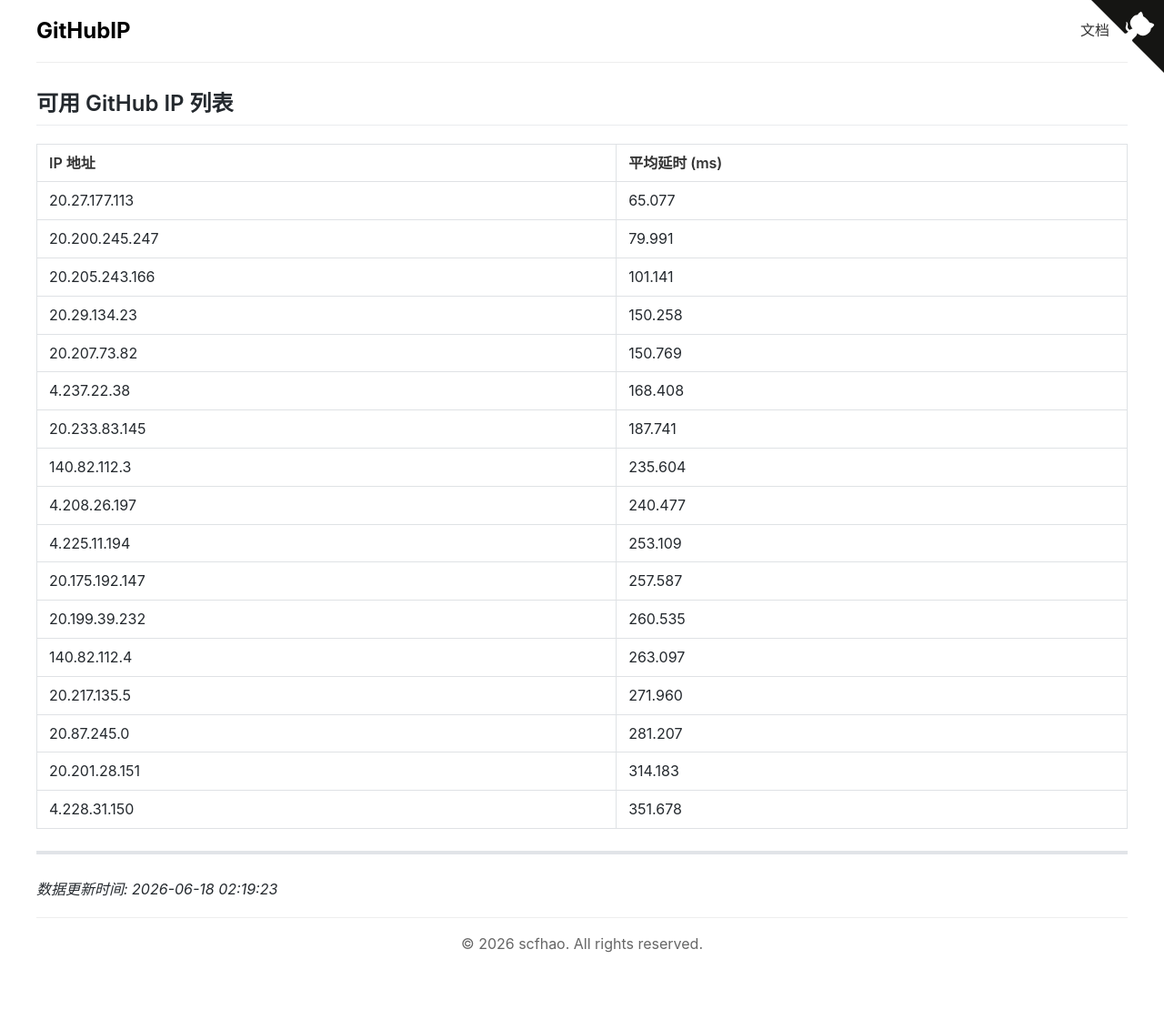
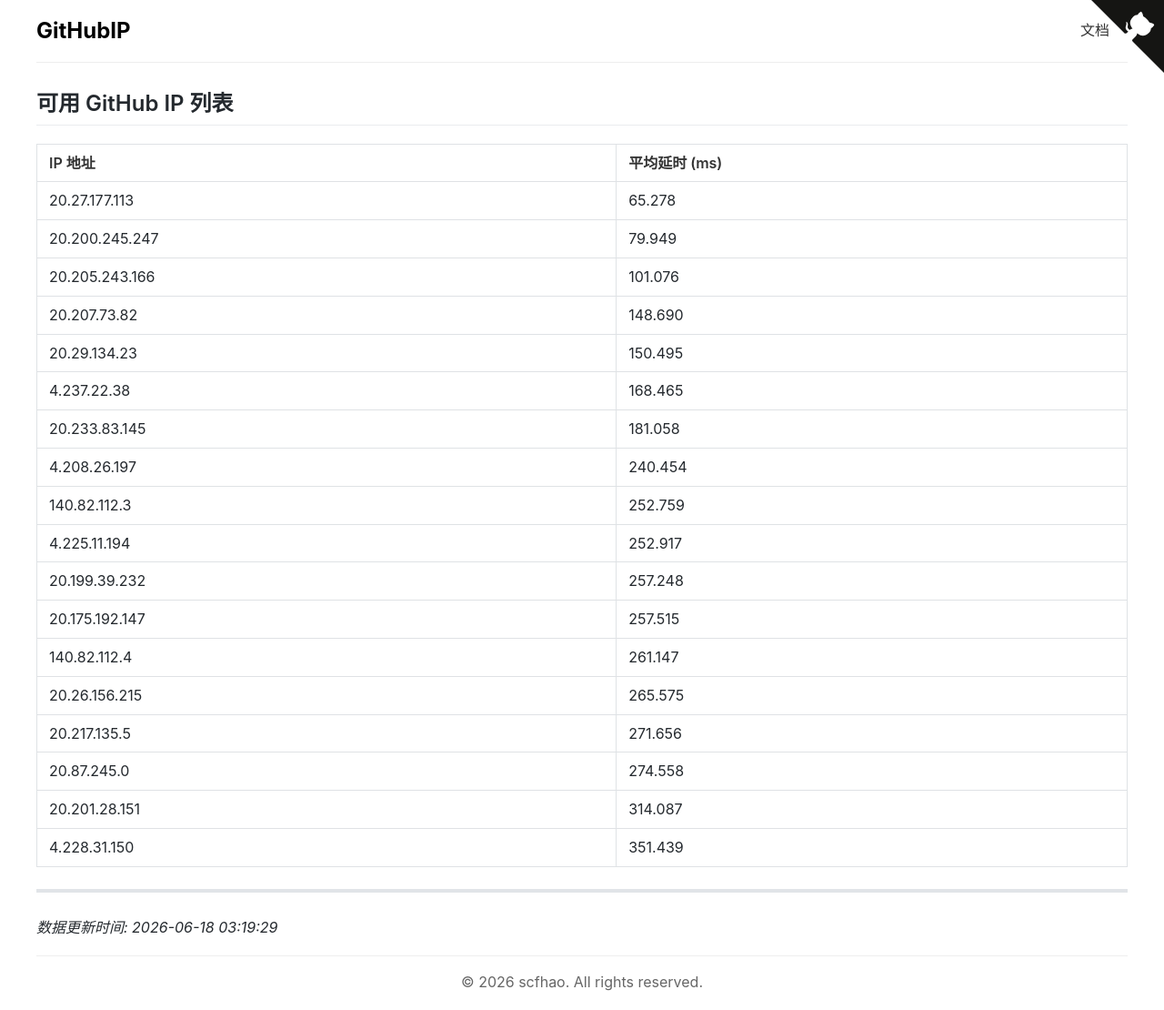
Before and after one commit to scfhao/GitHubIP, a Jekyll site: the page built from index.md, in a window 1280 px wide. Shown: the whole page at 91% size. Built offline with Jekyll 4.4.1, drawn with Linux system fonts in a browser that asks for light colours; before the commit the page ends 1068 px from its top, so only the background shows below that.

Commit message:
自动脚本执行 - 2026-06-18 03:19:29

```diff
--- a/index.md
+++ b/index.md
@@ -1,31 +1,32 @@
 ---
 layout: home
 title: GitHub IP 列表
-date: 2026-06-18 02:19:23
+date: 2026-06-18 03:19:29
 ---
 
 ## 可用 GitHub IP 列表
 
 | IP 地址 | 平均延时 (ms) |
 |---------|--------------|
-| 20.27.177.113 | 65.077 |
-| 20.200.245.247 | 79.991 |
-| 20.205.243.166 | 101.141 |
-| 20.29.134.23 | 150.258 |
-| 20.207.73.82 | 150.769 |
-| 4.237.22.38 | 168.408 |
-| 20.233.83.145 | 187.741 |
-| 140.82.112.3 | 235.604 |
-| 4.208.26.197 | 240.477 |
-| 4.225.11.194 | 253.109 |
-| 20.175.192.147 | 257.587 |
-| 20.199.39.232 | 260.535 |
-| 140.82.112.4 | 263.097 |
-| 20.217.135.5 | 271.960 |
-| 20.87.245.0 | 281.207 |
-| 20.201.28.151 | 314.183 |
-| 4.228.31.150 | 351.678 |
+| 20.27.177.113 | 65.278 |
+| 20.200.245.247 | 79.949 |
+| 20.205.243.166 | 101.076 |
+| 20.207.73.82 | 148.690 |
+| 20.29.134.23 | 150.495 |
+| 4.237.22.38 | 168.465 |
+| 20.233.83.145 | 181.058 |
+| 4.208.26.197 | 240.454 |
+| 140.82.112.3 | 252.759 |
+| 4.225.11.194 | 252.917 |
+| 20.199.39.232 | 257.248 |
+| 20.175.192.147 | 257.515 |
+| 140.82.112.4 | 261.147 |
+| 20.26.156.215 | 265.575 |
+| 20.217.135.5 | 271.656 |
+| 20.87.245.0 | 274.558 |
+| 20.201.28.151 | 314.087 |
+| 4.228.31.150 | 351.439 |
 
 ---
 
-*数据更新时间: 2026-06-18 02:19:23*
+*数据更新时间: 2026-06-18 03:19:29*
```
